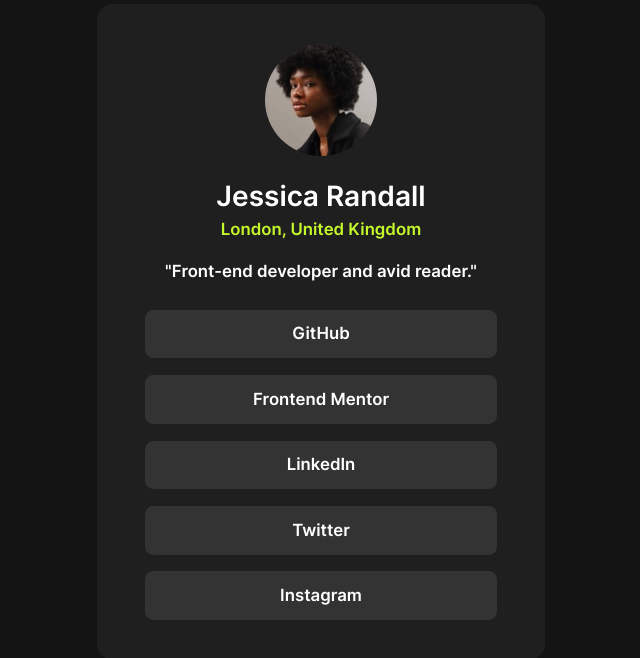
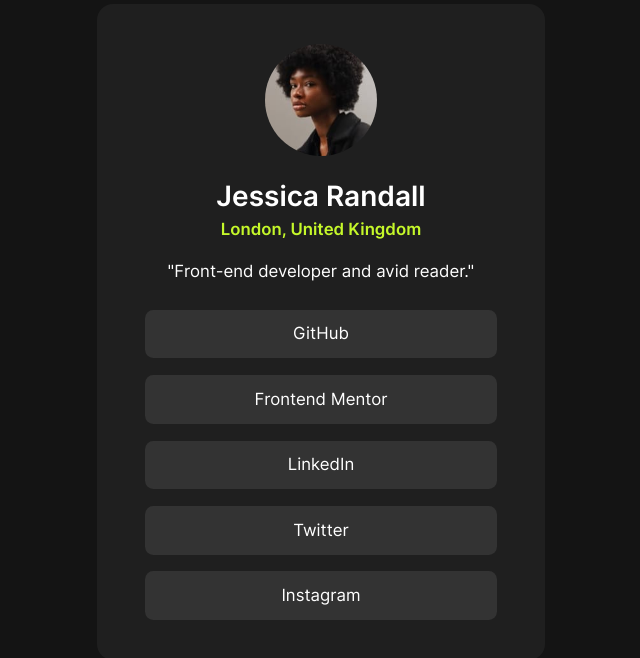
Before and after one commit to 4uwebsite/Social-links-profile, a plain HTML site: page index.html in a window 1280 px wide. Shown: the whole page, without its empty margins (319-959 px from the left). Drawn offline with Linux system fonts and the light colour scheme.

Commit message:
font weight changed to 400 from 600 on bio and btn sec.

```diff
--- a/index.html
+++ b/index.html
@@ -30,8 +30,8 @@
     <img src="assets/images/avatar-jessica.jpeg" alt="Jessica Randall's profile photo." title="Jessica Randall" loading="lazy">
     <h1 class="font-weight--600 font-h1">Jessica Randall</h1>
     <p class="city font-size--1-2 font-weight--600">London, United Kingdom</p>
-    <p class="bio font-size--1-2 font-weight--600">"Front-end developer and avid reader."</p>
-    <div class="btn-sec display--flex flex-direction--column font-size--1-2 font-weight--600">
+    <p class="bio font-size--1-2 font-weight--400">"Front-end developer and avid reader."</p>
+    <div class="btn-sec display--flex flex-direction--column font-size--1-2 font-weight--400">
       <button aria-label="Visit GitHub Profile">GitHub</button>
       <button aria-label="Visit Frontend Mentor Profile">Frontend Mentor</button>
       <button aria-label="Visit LinkedIn Profile">LinkedIn</button>
```
